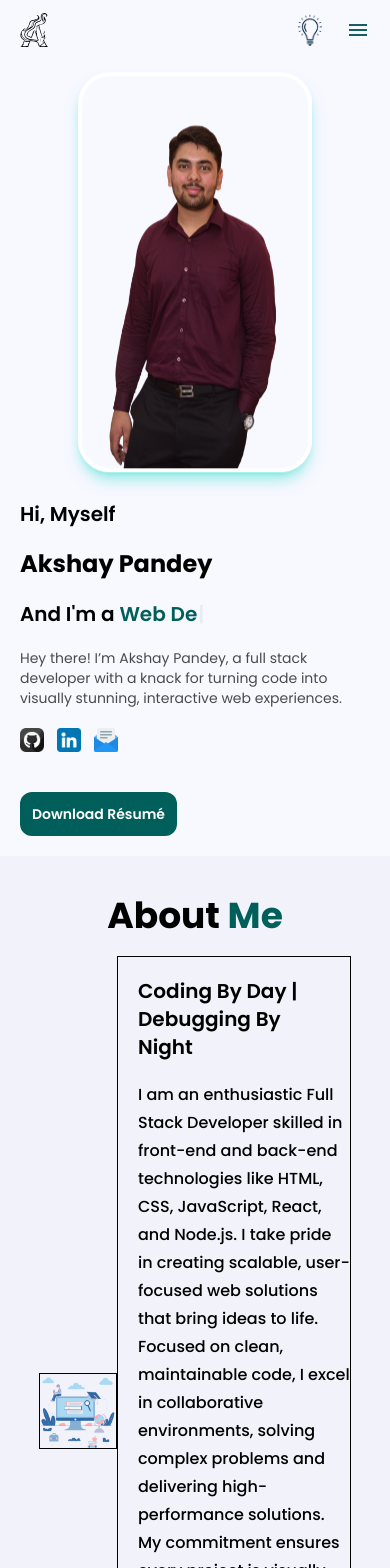
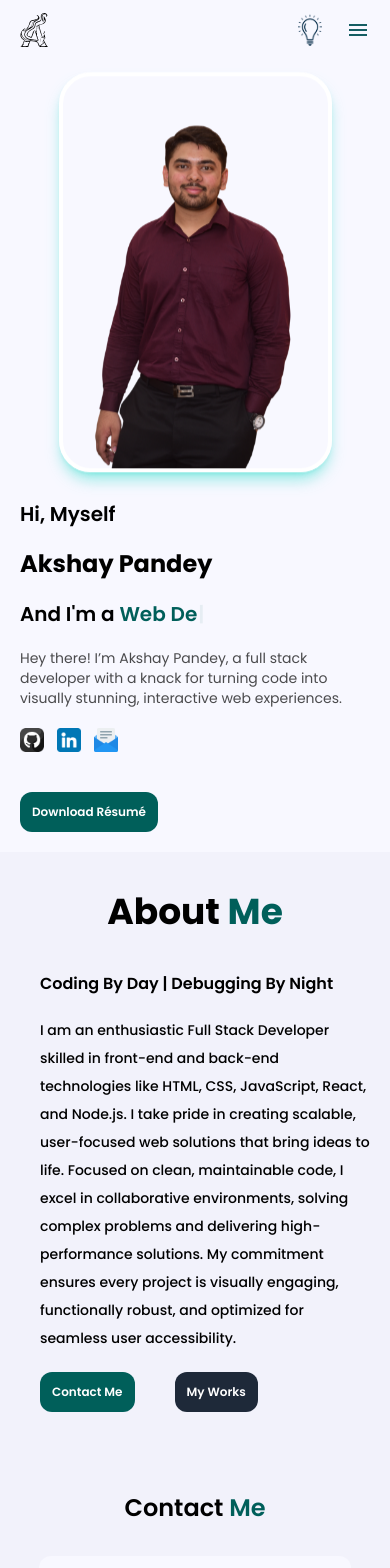
Before and after one commit to Joule-1/Portfolio, a React (Vite) app: page / in a window 390 px wide. Shown: the top 1568 px of the page. Built offline with nearby package versions, Linux system fonts and the light colour scheme.

Commit message:
Enhance responsiveness of ProfileImage and update button styles in About and Home components

```diff
--- a/src/App.css
+++ b/src/App.css
@@ -121,6 +121,18 @@ img {
     }
   }
 
+@media only screen and (max-width: 430px) {
+    #ProfileImage {
+      width: 70%;
+    }
+  }
+
+@media only screen and (max-width: 360px) {
+    #ProfileImage {
+      width: 80%;
+    }
+  }
+
 @media only screen and (max-width: 310px) {
     #ProfileImage {
       width: 90%;
--- a/src/components/About.jsx
+++ b/src/components/About.jsx
@@ -12,19 +12,21 @@ const About = () => {
 
     return(
         <section id="about" className={`${currentTheme.GeneralBG} ${currentTheme.GeneralText} poppins-regular`}>
-            <div className="poppins-bold text-4xl pt-10 pb-5 flex justify-center">About&nbsp;<span className={`text-${currentTheme.HeroColor}`}> Me</span></div>
-                <div className="flex justify-center items-center">
-                <div className={`border-1 w-[20%]`}>
-                    <img src={currentTheme.AboutImage} alt="About Image" className="w-full" />
+            <div className="poppins-bold text-4xl pt-10 pb-5 flex justify-center">About&nbsp;
+                <span className={`text-${currentTheme.HeroColor}`}> Me</span>
+            </div>
+            <div className="flex justify-center items-center">
+                <div className={`h-80 hidden md:block`}>
+                    <img src={currentTheme.AboutImage} alt="About Image" className="w-full h-full" />
                 </div>
-                <div className={`border-1 w-[60%]`}>
-                    <div className="poppins-semibold text-xl m-5">Coding By Day | Debugging By Night</div>
-                    <div className="poppins-medium ml-5 leading-7">
+                <div className={`mx-5 md:w-[60%]`}>
+                    <div className="poppins-semibold m-5 lg:text-lg xl:text-xl">Coding By Day | Debugging By Night</div>
+                    <div className="poppins-medium ml-5 leading-7 text-sm sm:text-base xl:leading-7">
                     I am an enthusiastic Full Stack Developer skilled in front-end and back-end technologies like HTML, CSS, JavaScript, React, and Node.js. I take pride in creating scalable, user-focused web solutions that bring ideas to life. Focused on clean, maintainable code, I excel in collaborative environments, solving complex problems and delivering high-performance solutions. My commitment ensures every project is visually engaging, functionally robust, and optimized for seamless user accessibility.
                     </div>
-                    <div>
-                        <button className={`rounded-xl text-sm border-4 border-transparent p-2 m-5 bg-${currentTheme.HeroColor} text-white poppins-semibold transition-all transform ease-in-out duration-200 hover:bg-transparent hover:text-${currentTheme.HeroColor} hover:border-${currentTheme.HeroColor} select-none cursor-pointer`}>Contact Me</button>
-                        <button className={`rounded-xl text-sm border-4 border-transparent p-2 m-5 bg-${currentTheme.AlternateHeroColor} text-white poppins-semibold transition-all transform ease-in-out duration-200 hover:bg-transparent hover:text-${currentTheme.AlternateHeroColor} hover:border-${currentTheme.AlternateHeroColor} select-none cursor-pointer`}>My Works</button>
+                    <div className="flex">
+                        <button className={`rounded-xl text-xs sm:text-sm border-4 border-transparent p-2 m-5 bg-${currentTheme.HeroColor} text-white poppins-semibold transition-all transform ease-in-out duration-200 hover:bg-transparent hover:text-${currentTheme.HeroColor} hover:border-${currentTheme.HeroColor} select-none cursor-pointer`}>Contact Me</button>
+                        <button className={`rounded-xl text-xs sm:text-sm border-4 border-transparent p-2 m-5 bg-${currentTheme.AlternateHeroColor} text-white poppins-semibold transition-all transform ease-in-out duration-200 hover:bg-transparent hover:text-${currentTheme.AlternateHeroColor} hover:border-${currentTheme.AlternateHeroColor} select-none cursor-pointer`}>My Works</button>
                     </div>
                 </div>
             </div>
--- a/src/components/Home.jsx
+++ b/src/components/Home.jsx
@@ -54,7 +54,7 @@ const Home = () => {
                         </a>
                     </div>
                     <a href="Resume/Akshay_Pandey_Resume.pdf" target="_blank">
-                        <button className={`rounded-xl text-sm border-4 border-transparent p-2 m-5 bg-${currentTheme.HeroColor} text-white poppins-semibold transition-all transform ease-in-out duration-200 hover:bg-transparent hover:text-${currentTheme.HeroColor} hover:border-${currentTheme.HeroColor} select-none cursor-pointer`}>
+                        <button className={`rounded-xl text-xs sm:text-sm border-4 border-transparent p-2 m-5 bg-${currentTheme.HeroColor} text-white poppins-semibold transition-all transform ease-in-out duration-200 hover:bg-transparent hover:text-${currentTheme.HeroColor} hover:border-${currentTheme.HeroColor} select-none cursor-pointer`}>
                             Download Résumé
                         </button>
                     </a>
```
